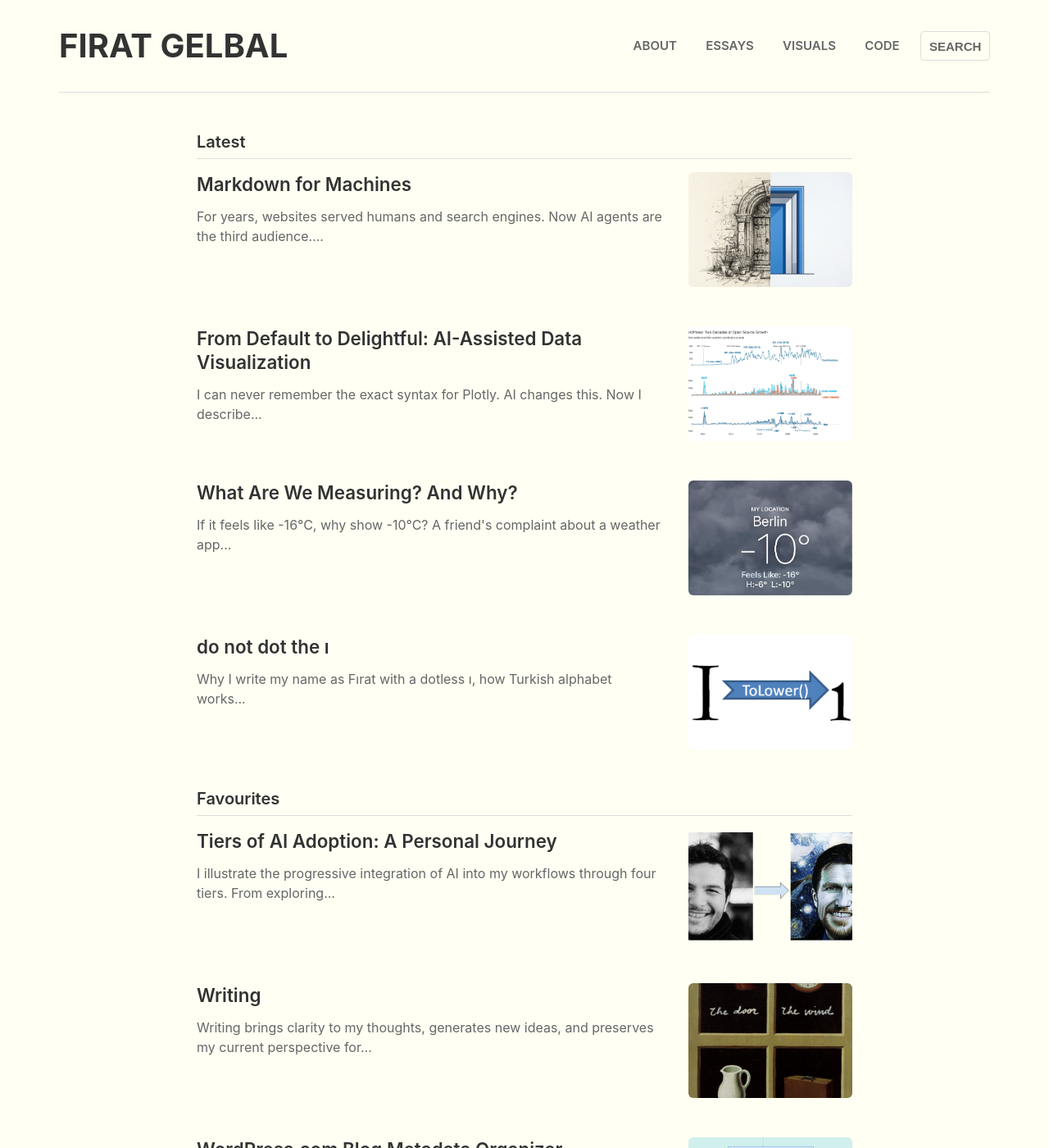
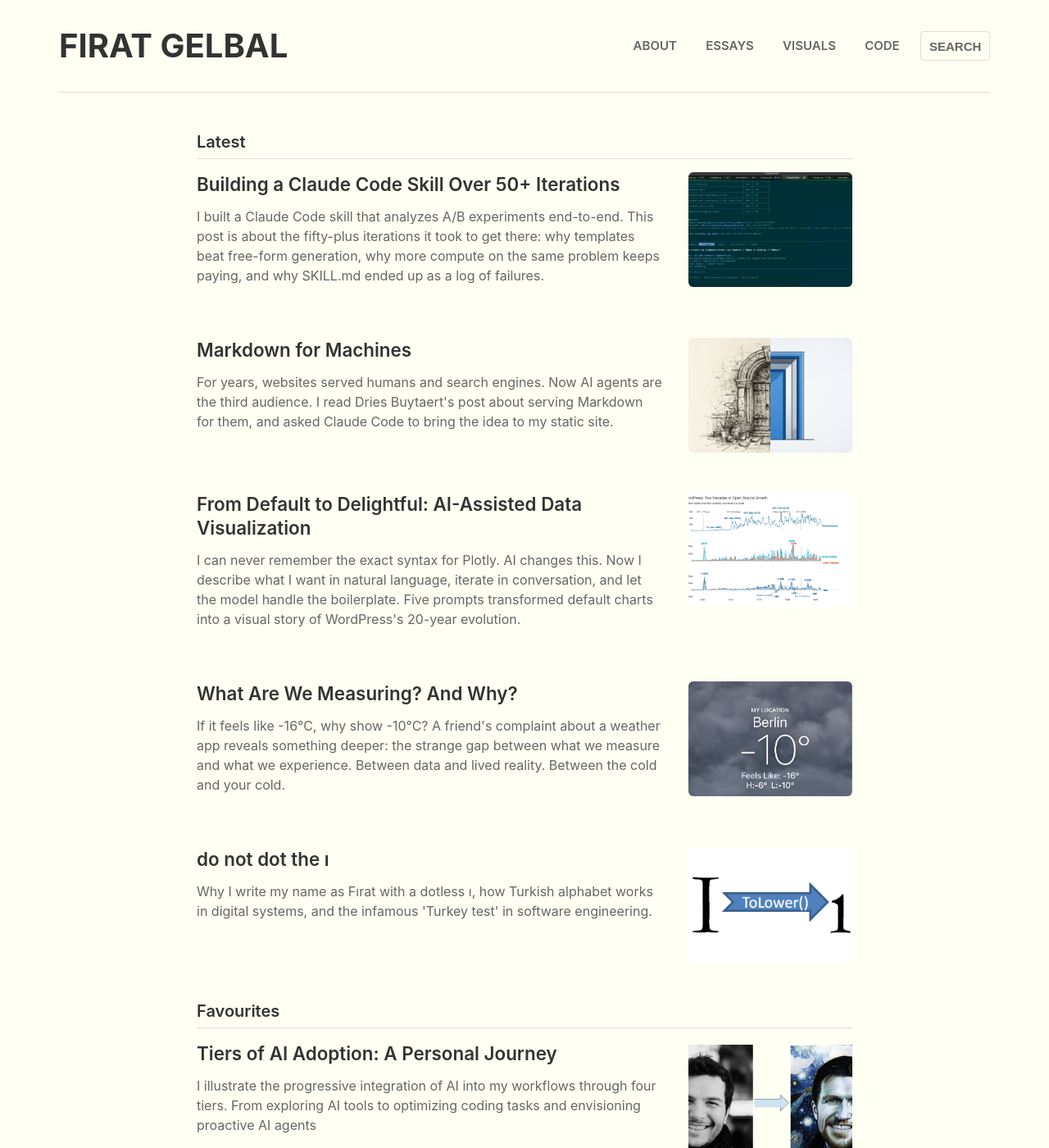
Before and after one commit to gelbal/gelbal.github.io, a Jekyll site: the page built from index.html, in a window 1280 px wide and 1400 px high. Shown: the whole window at 82% size. Built offline with Jekyll 4.4.1, drawn with Linux system fonts in a browser that asks for light colours; some of the changed lines change nothing that is shown; some of the changed text lies outside the part shown.

Commit message:
feat: add post on iterating on an A/B experiment analysis skill
Also widens homepage excerpt truncation from 15 to 50 words so cards
show more of the post summary.

```diff
--- a/_includes/horizontal-card-compact.html
+++ b/_includes/horizontal-card-compact.html
@@ -5,7 +5,7 @@
         <div class="card-content">
             <h3>{{ include.post.title }}</h3>
             {% if include.show_excerpt and include.post.excerpt %}
-                <p class="card-excerpt">{{ include.post.excerpt | strip_html | truncatewords: 15 }}</p>
+                <p class="card-excerpt">{{ include.post.excerpt | strip_html | truncatewords: 50 }}</p>
             {% endif %}
         </div>
         <div class="card-image">
--- /dev/null
+++ b/_posts/2026-04-24-iterating-on-a-claude-code-skill.md
@@ -0,0 +1,81 @@
+---
+title: "Building a Claude Code Skill Over 50+ Iterations"
+thumbnail: "/assets/images/2026-04-24-iterating-on-a-claude-code-skill/claude-code-skill-questions.webp"
+category: "essay"
+tags: ["latest", "AI agents", "AI adoption"]
+date: 2026-04-24
+excerpt: "I built a Claude Code skill that analyzes A/B experiments end-to-end. This post is about the fifty-plus iterations it took to get there: why templates beat free-form generation, why more compute on the same problem keeps paying, and why SKILL.md ended up as a log of failures."
+---
+
+Hello there!
+
+I built a Claude Code skill that analyzes A/B experiments. It pulls data from Trino, runs Bayesian statistics, generates a marimo notebook, and exports an HTML report. A teammate can kick off a full analysis with one command instead of manually going through 2800 lines of notebook.
+
+A skill is a folder that teaches Claude Code how to do a specific task. A folder full of instructions, workflow, templates, conventions; all in one place. The skill enables automating A/B experiment analysis by Claude in 10-30 minutes, instead of the previously manual work of a couple of hours.
+
+This post is about the fifty-plus iterations it took to get there.
+
+## Templates prevent the hallucinations
+
+My first version asked Claude to compute and interpret statistics in the same step. It mostly worked. When it failed, I couldn't tell whether a number was wrong or a sentence was wrong.
+
+I split the work into two passes. Pass #1 runs the statistics deterministically and writes results to JSON. Pass #2 reads those JSONs and asks Claude to generate commentary grounded in the numbers already computed. Pass #2 is also where Claude catches issues from the first pass: missing data, failed queries, anomalies.
+
+The same logic applied to SQL. Early on, the agent generated queries on the fly, guessing column names like `attribution_window_start` when the real one was `attribution_window_start_ts`.
+
+The fix is obvious in retrospect: stop letting it write SQL on the fly. I pre-composed each query as a `.sql` template, stored it in the skill, and added one line to SKILL.md: _"Run SQL templates verbatim."_ Load the pre-composed SQL file, substitute placeholders, execute the query.
+
+It didn't seem obvious in the beginning; I thought the model was smart enough to figure out the schema from context and free form exploration (probably it could, given more time and iterations). It took a few rounds of the same failure to accept that smart wasn't the issue. Asking AI to reason about schema, smart-guessing, is still guessing. When I handed it precomposed queries with placeholders to update, errors dropped to near zero.
+
+I did the same for the notebook. The marimo notebook is a chain of Python cells. Instead of letting Claude decide the visualizations to generate or how to connect data points, I gave it a notebook template with placeholders: `__EXPERIMENT_ID__`, `__METRIC_ASSIGNMENT_ID__`, `__TREATMENT_VARIATIONS_JSON__`. Claude substitutes the values and runs the code. It doesn't generate all of the code.
+
+Some inputs come from the user. The skill uses `AskUserQuestion` to collect preferences: attribution window, spammer handling, viewport segmentation. Those answers become template variables.
+
+<video controls muted loop playsinline style="max-width:630px; width:100%; display:block; margin:1.5rem auto;">
+  <source src="/assets/images/2026-04-24-iterating-on-a-claude-code-skill/experiment-analysis-questions.mp4" type="video/mp4">
+</video>
+
+The pattern: don't ask the model to reason about structure. Give it the structure. Specify the data model. Then, let it fill in the blanks.
+
+## Throw compute at the problem
+
+All of these insights came from iteration. Fifty-plus rounds.
+
+Round 1 produced a working notebook. Round 5 added sample ratio mismatch and data validation diagnostics. Round 10 introduced an AI self-review pass. Round 15 added the forest-plot credible-interval chart. Each pass was small, but they stacked up.
+
+<figure style="margin: 1.5rem 0;">
+  <img src="/assets/images/2026-04-24-iterating-on-a-claude-code-skill/forest-plot.png" alt="Forest plot showing credible intervals for purchase conversion across four brand segments" style="width:100%;" />
+  <figcaption style="text-align:center; font-style:italic; font-size:0.9em; margin-top:0.25rem;">Sample chart generated by AI using the skill.</figcaption>
+</figure>
+
+The self-review pass was the surprise. After Claude generates its first draft, I ask it review the draft against a five-item checklist: Does every number trace back to the JSON? Does every claim include raw numbers retrieved earlier? Does the prose match the summary-table verdict? The model catches its own mistakes, regenerates once if needed, then injects the final commentary into the notebook. More computation on the same problem increases quality visibly.
+
+Partway through, I started asking the model to review its own code: three parallel agents checking for reuse, quality, and efficiency. They found a duplicated constant, a double DataFrame merge that should have been a left join, redundant function calls. Not every finding was worth fixing. The adversarial review pattern works because we throw more compute at the problem. Run the probabilistic check, fix the issue, run the probabilistic check again, find a new issue to fix.
+
+I kept going until the issues that surfaced were smaller than the effort to fix them. The skill never reached zero findings. Even on the last prompt before merging code, I was still fixing a Trino query edge case and reordering the user prompts. But the added value shrank from "the numbers don't add up" to "swap the order of two questions." The diminishing returns here is the signal to let go and merge.
+
+The model can only catch what it knows to look for. Reviews from Isa and Aaron, who have done hundreds of experiment analyses, caught things the agent missed: better visualization choices, a cleaner presentation, and decisions about what belongs in the skill scope. Human reviewers care about things the model does not care to check.
+
+## SKILL.md is a log of failures
+
+SKILL.md started as a simple workflow outline. Four steps. Working code.
+
+Now it's a log of everything that has gone wrong.
+
+Every time the agent did something I didn't want, I added a line. Guessed `attribution_window_start` when the column was `attribution_window_start_ts`. Used matplotlib instead of Plotly. Generated five separate notebooks for five treatments instead of one. Assumed environment variables from `.zshrc` when the Bash tool doesn't source that file.
+
+At the end, the file has critical rules, a six-step workflow, an anti-patterns table, and a troubleshooting section. Each entry exists because something broke without it.
+
+Claude can work through vague instructions. It can figure things out. Showing it the exact failure modes upfront makes every future run faster. Fewer wrong turns.
+
+## The joy was in the abstraction
+
+I spent over fifty iterations on this skill and many more hours than it would have taken to do the analysis manually.
+
+I could have done the analysis. One experiment, one notebook, move on. Instead, I went up an abstraction level. I solved the automation problem, which meant solving it once for every future experiment.
+
+Software is getting easier to make. Most of what gets made will probably be fine. Functional, but forgettable. Made quickly without much thought. There's pressure to move faster, automate more, have your agents do it for you.
+
+I don't think AI changes what craft means. It's just one more tool available to people who take the time to make useful things. Like any tool, it should be used with intention.
+
+Fifty iterations was me applying intention. Pouring time into something until it felt right. Building something that works without me is more fun than doing the work myself.
```
Also changed, not shown: assets/images/2026-04-24-iterating-on-a-claude-code-skill/claude-code-skill-questions.webp (added), assets/images/2026-04-24-iterating-on-a-claude-code-skill/forest-plot.png (added), 1 other file.
